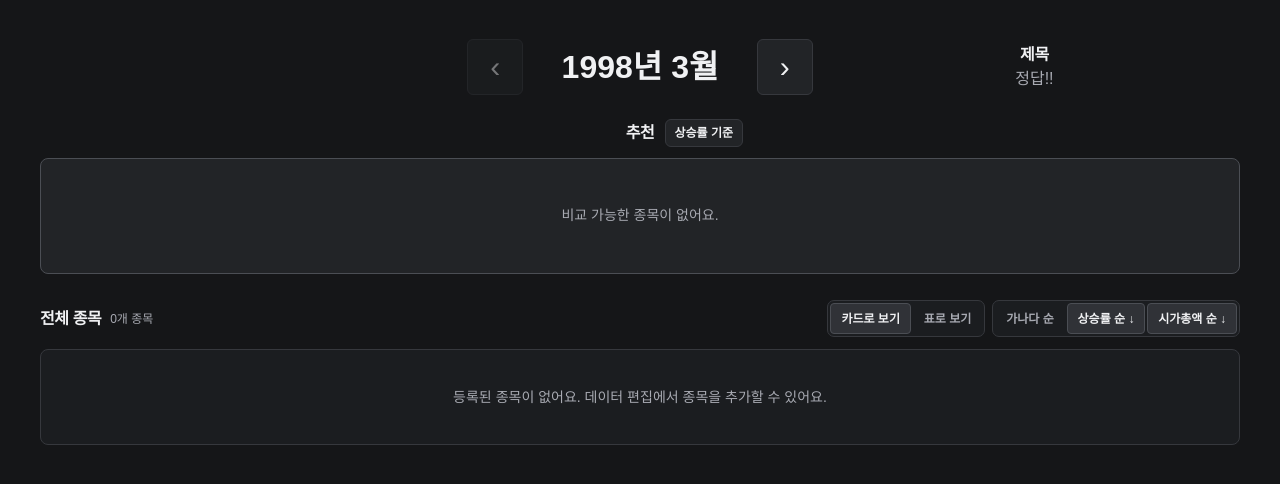
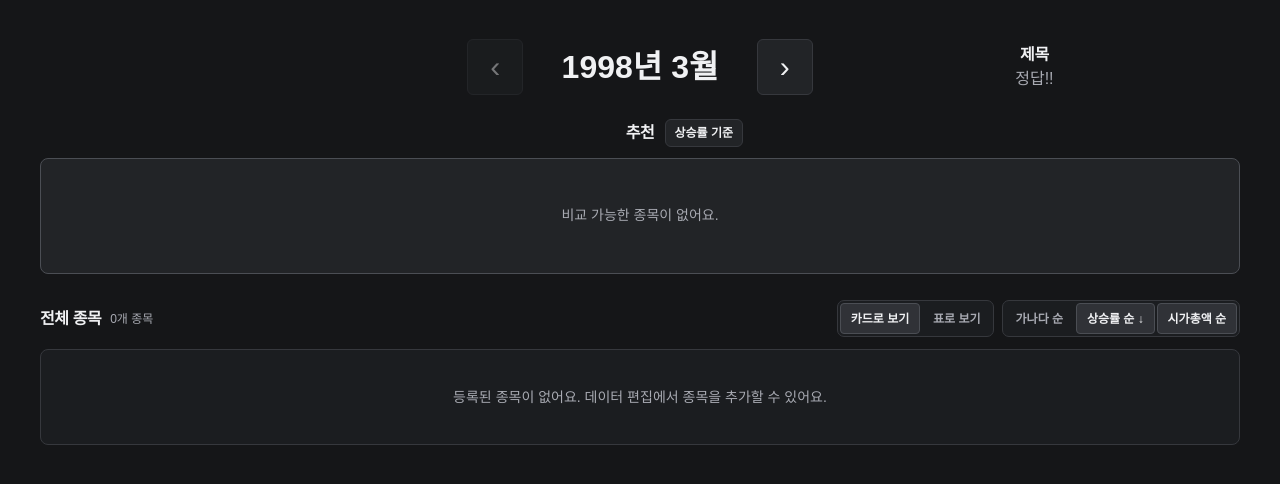
Before and after one commit to dbsalsrb04/onlyMePriceLimit, a plain HTML site: page index.html in a window 1280 px wide. Both pictures are taken after a click on the button "시가총액 순". Shown: the part 68-552 px from the top of the page. Drawn offline with Linux system fonts and the light colour scheme.

Commit message:
Make market cap sorting a descending-only toggle

```diff
--- a/app.js
+++ b/app.js
@@ -21,7 +21,7 @@ let currentMonth = isValidMonth(preferences.month, FIRST_BET_MONTH) ? preference
 let lastMonth = INITIAL_LAST_MONTH;
 let viewType = preferences.view === 'table' ? 'table' : 'cards';
 let sortMode = ['name', 'desc', 'asc'].includes(preferences.sort) ? preferences.sort : 'desc';
-let marketCapSort = ['desc', 'asc'].includes(preferences.marketCapSort) ? preferences.marketCapSort : null;
+let marketCapSort = [true, 'desc', 'asc'].includes(preferences.marketCapSort);
 let leaderBasis = preferences.leaderBasis === 'market-cap' ? 'market-cap' : 'rate';
 let activePage = 'view';
 let database;
@@ -237,9 +237,9 @@ function renderMarket() {
   $('view-table').setAttribute('aria-pressed', String(viewType === 'table'));
   $('sort-name').setAttribute('aria-pressed', String(sortMode === 'name'));
   renderSortButton('sort-rate', '상승률 순', sortMode);
-  const capBasis = marketCapSort && sortMode !== 'name' ? '시총 증가액 내림차순' : '다음 달 시총 기준';
-  renderSortButton('sort-market-cap', '시가총액 순', marketCapSort);
+  const capBasis = sortMode !== 'name' ? '시총 증가액 내림차순' : '다음 달 시총 내림차순';
   const capButton = $('sort-market-cap');
+  capButton.setAttribute('aria-pressed', String(marketCapSort));
   capButton.title = capBasis;
   capButton.setAttribute('aria-description', capBasis);
 
@@ -832,7 +832,7 @@ function wireEvents() {
     renderMarket();
   });
   $('sort-market-cap').addEventListener('click', () => {
-    marketCapSort = { off: 'desc', desc: 'asc', asc: null }[marketCapSort ?? 'off'];
+    marketCapSort = !marketCapSort;
     savePreferences();
     renderMarket();
   });
--- a/index.html
+++ b/index.html
@@ -71,7 +71,7 @@
               <div class="segmented-control" role="group" aria-label="종목 정렬">
                 <button type="button" id="sort-name" aria-pressed="false">가나다 순</button>
                 <button type="button" id="sort-rate" aria-pressed="true" aria-label="상승률 순, 내림차순">상승률 순 ↓</button>
-                <button type="button" id="sort-market-cap" aria-pressed="false" aria-label="시가총액 순, 다음 달 시총 기준" title="다음 달 시총 기준">시가총액 순</button>
+                <button type="button" id="sort-market-cap" aria-pressed="false" title="시총 증가액 내림차순">시가총액 순</button>
               </div>
             </div>
           </header>
--- a/market.js
+++ b/market.js
@@ -158,13 +158,13 @@ function compareRowsByRate(a, b, direction) {
   return rateOrder * direction || compareName(a, b);
 }
 
-function compareOptionalInteger(a, b, direction) {
+function compareOptionalIntegerDescending(a, b) {
   if (a == null) return b == null ? 0 : 1;
   if (b == null) return -1;
-  return compareInteger(a, b) * direction;
+  return compareInteger(b, a);
 }
 
-export function buildMarketView(snapshot, month, sortMode = "name", marketCapSort = null) {
+export function buildMarketView(snapshot, month, sortMode = "name", marketCapSort = false) {
   const nextMonth = shiftMonth(month, 1, FIRST_BET_MONTH);
   const currentPrices = new Map();
   const nextPrices = new Map();
@@ -205,9 +205,8 @@ export function buildMarketView(snapshot, month, sortMode = "name", marketCapSor
     : (a, b) => compareRowsByRate(a, b, sortMode === "asc" ? 1 : -1);
   const capChangeSort = marketCapSort && sortMode !== "name";
   const capField = capChangeSort ? "marketCapChange" : "nextMarketCap";
-  const marketCapDirection = !capChangeSort && marketCapSort === "asc" ? 1 : -1;
   rows.sort((a, b) => {
-    const capOrder = marketCapSort ? compareOptionalInteger(a[capField], b[capField], marketCapDirection) : 0;
+    const capOrder = marketCapSort ? compareOptionalIntegerDescending(a[capField], b[capField]) : 0;
     return capOrder || compareBaseOrder(a, b);
   });
 
```
